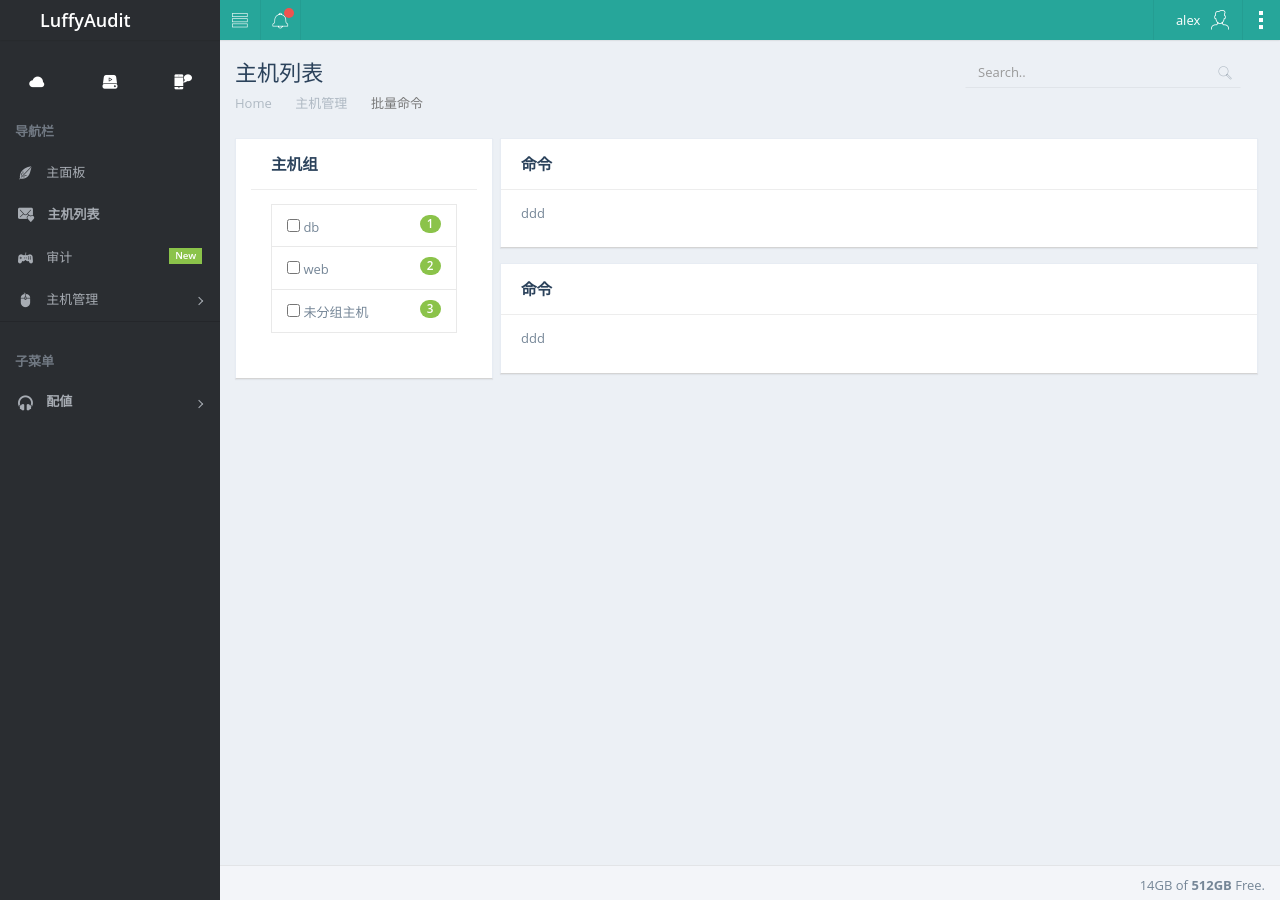
After one commit to TestXX11/LuffyAudit, a Django app: a page that uses templates/index.html in a window 1280 px wide. The commit adds this page. Run offline with Django 3.2, Linux system fonts and the light colour scheme; a user stored in the database is signed in; data comes from the database, SQL or seed files in the repository; both versions use the stored data as it was after the commit; some libraries are stand-ins or nearby versions; some web fonts are replaced.

```diff
--- a/LuffyAudit/settings.py
+++ b/LuffyAudit/settings.py
@@ -107,7 +107,7 @@ AUTH_PASSWORD_VALIDATORS = [
 
 LANGUAGE_CODE = 'en-us'
 
-TIME_ZONE = 'UTC'
+TIME_ZONE = 'Asia/Shanghai'
 
 USE_I18N = True
 
--- a/LuffyAudit/urls.py
+++ b/LuffyAudit/urls.py
@@ -25,5 +25,7 @@ urlpatterns = [
 
     url(r'hostlist.html$', views.host_list ,name="host_list"),
     url(r'^api/hostlist/$', views.get_host_list, name="get_host_list"),
+    url(r'^api/start_cmd/$', views.start_cmd, name="start_cmd"),
+    url(r'^api/get_token/$', views.get_token, name="get_token"),
 
 ]
--- a/audit/models.py
+++ b/audit/models.py
@@ -1,6 +1,16 @@
 from django.db import models
 from django.contrib.auth.models import  User
 # Create your models here.
+
+class Token(models.Model):
+    host_user_bind = models.ForeignKey("HostUserBind")
+    val = models.CharField(max_length=128,unique=True)
+    account = models.ForeignKey("Account")
+    expire = models.IntegerField("超时时间(s)",default=300)
+    date = models.DateTimeField(auto_now_add=True)
+
+    def __str__(self):
+        return "%s-%s" %(self.host_user_bind,self.val)
 
 
 class IDC(models.Model):
--- a/audit/views.py
+++ b/audit/views.py
@@ -2,7 +2,8 @@ from django.shortcuts import render,HttpResponse,redirect
 from audit import models
 from django.contrib.auth.decorators import login_required
 from django.contrib.auth import authenticate,login,logout
-import json
+import json,datetime,string,random
+
 
 @login_required
 def index(request):
@@ -54,3 +55,36 @@ def get_host_list(request):
             data = json.dumps(list(host_list.values('id', 'host__hostname', 'host__ip_addr', 'host__port',
                                                     'host__idc__name','host_user__username')))
             return HttpResponse(data)
+
+
+@login_required
+def start_cmd(request):
+
+    return render(request,'start_cmd.html')
+
+
+@login_required
+def get_token(request):
+    """生成token并返回"""
+
+    if request.method == 'POST':
+        """查找未过期的属于这台主机的口令，如同一台主机未过期则不再生成，超时生成新口令"""
+
+        time_obj = datetime.datetime.now() - datetime.timedelta(seconds=300)
+        gid = request.POST.get('gid')
+        exist_token = models.Token.objects.filter(host_user_bind_id=gid,
+                                                  account=request.user.account,
+                                                  date__gt=time_obj).first()
+
+        print(time_obj)
+
+        if exist_token:
+            token_obj = {'token':exist_token.val}
+
+        else:
+            token_val = ''.join(random.sample(string.ascii_lowercase+string.digits,8))
+            models.Token.objects.create(host_user_bind_id=gid,account=request.user.account,val = token_val)
+            token_obj = {'token':token_val}
+        print(token_obj)
+
+        return HttpResponse(json.dumps(token_obj))
--- a/templates/index.html
+++ b/templates/index.html
@@ -379,7 +379,7 @@
 
 						                <!--Submenu-->
 						                <ul class="collapse ">
-						                    <li><a href="#">批量命令</a></li>
+						                    <li><a href="{% url 'start_cmd' %}">批量命令</a></li>
 											<li class="active-link"><a href="#">批量文件</a></li>
 
 
--- /dev/null
+++ b/templates/start_cmd.html
@@ -0,0 +1,117 @@
+{% extends 'index.html' %}
+
+{% block content-container %}
+    <div id="page-title">
+        <h1 class="page-header text-overflow">主机列表</h1>
+
+        <!--Searchbox-->
+        <div class="searchbox">
+            <div class="input-group custom-search-form">
+                <input type="text" class="form-control" placeholder="Search..">
+                <span class="input-group-btn">
+                    <button class="text-muted" type="button"><i class="pli-magnifi-glass"></i></button>
+                </span>
+            </div>
+        </div>
+    </div>
+    <!--~~~~~~~~~~~~~~~~~~~~~~~~~~~~~~~~-->
+    <!--End page title-->
+    <!--Breadcrumb-->
+    <!--~~~~~~~~~~~~~~~~~~~~~~~~~~~~~~~~-->
+    <ol class="breadcrumb">
+        <li><a href="#">Home</a></li>
+        <li><a href="#">主机管理</a></li>
+        <li class="active">批量命令</li>
+    </ol>
+    <!--~~~~~~~~~~~~~~~~~~~~~~~~~~~~~~~~-->
+    <!--End breadcrumb-->
+
+    <div id="page-content">
+        <div class="panel col-lg-3">
+            <div class="panel-heading">
+                <h3 class="panel-title">主机组 <span id="selected_hosts"></span></h3>
+            </div>
+            <div class="panel-body">
+
+                <ul class="list-group" id="host_groups">
+                    {% for group in  request.user.account.host_groups.all %}
+
+                        <li class="list-group-item "><span
+                                class="badge badge-success">{{ group.host_user_binds.count }}</span>
+                            <input type="checkbox" onclick="CheckAll(this)">
+                            <a href="javascript:void(0);" onclick="DisplayHostList(this)">{{ group.name }}</a>
+
+
+                            <ul class="hide">
+                                {% for bind_host in group.host_user_binds.all %}
+                                    <li><input onclick="ShowCheckedHostCount()" type="checkbox"
+                                               value="{{ bind_host.id }}">{{ bind_host.host.ip_addr }}</li>
+                                {% endfor %}
+                            </ul>
+                        </li>
+
+                    {% endfor %}
+                    <li class="list-group-item "><span
+                            class="badge badge-success">{{ request.user.account.host_user_binds.count }}</span>
+                        <input type="checkbox" onclick="CheckAll(this)">
+                        <a href="javascript:void(0);" onclick="DisplayHostList(this)">未分组主机</a>
+                        <ul class="hide">
+                            {% for bind_host in request.user.account.host_user_binds.all %}
+                                <li><input onclick="ShowCheckedHostCount()" type="checkbox"
+                                           value="{{ bind_host.id }}">{{ bind_host.host.ip_addr }}</li>
+                            {% endfor %}
+                        </ul>
+                    </li>
+
+                </ul>
+
+
+            </div>
+        </div>
+
+        <div class="col-lg-9">
+            <div class="panel">
+                <div class="panel-heading">
+                    <h3 class="panel-title">命令</h3>
+                </div>
+                <div class="panel-body">
+                    ddd
+                </div>
+            </div>
+            <div class="panel">
+                <div class="panel-heading">
+                    <h3 class="panel-title">命令</h3>
+                </div>
+                <div class="panel-body">
+                    ddd
+                </div>
+            </div>
+        </div>
+
+    </div>
+    </div>
+
+
+    <script>
+        function DisplayHostList(self) {
+            $(self).next().toggleClass("hide");
+        }
+
+        function CheckAll(self) {
+            //全选取消，子checkbox跟父checkbox保持一致即可达成
+            $(self).parent().find("ul :checkbox").prop("checked",$(self).prop('checked'));
+
+            ShowCheckedHostCount()
+        }
+
+        function ShowCheckedHostCount() {
+            var selected_host_count = $("#host_groups ul").find(":checked").length;
+            $("#selected_hosts").html("<span style='color:#8bc34a;'>"+selected_host_count+"</span>");
+            return selected_host_count
+
+        }
+
+    </script>
+
+
+{% endblock %}
```
Also changed, not shown: audit/backend/user_interactive.py (+24 -0 lines), templates/hostlist.html (+11 -1 lines), audit/migrations/0005_token.py (added), db.sqlite3.
